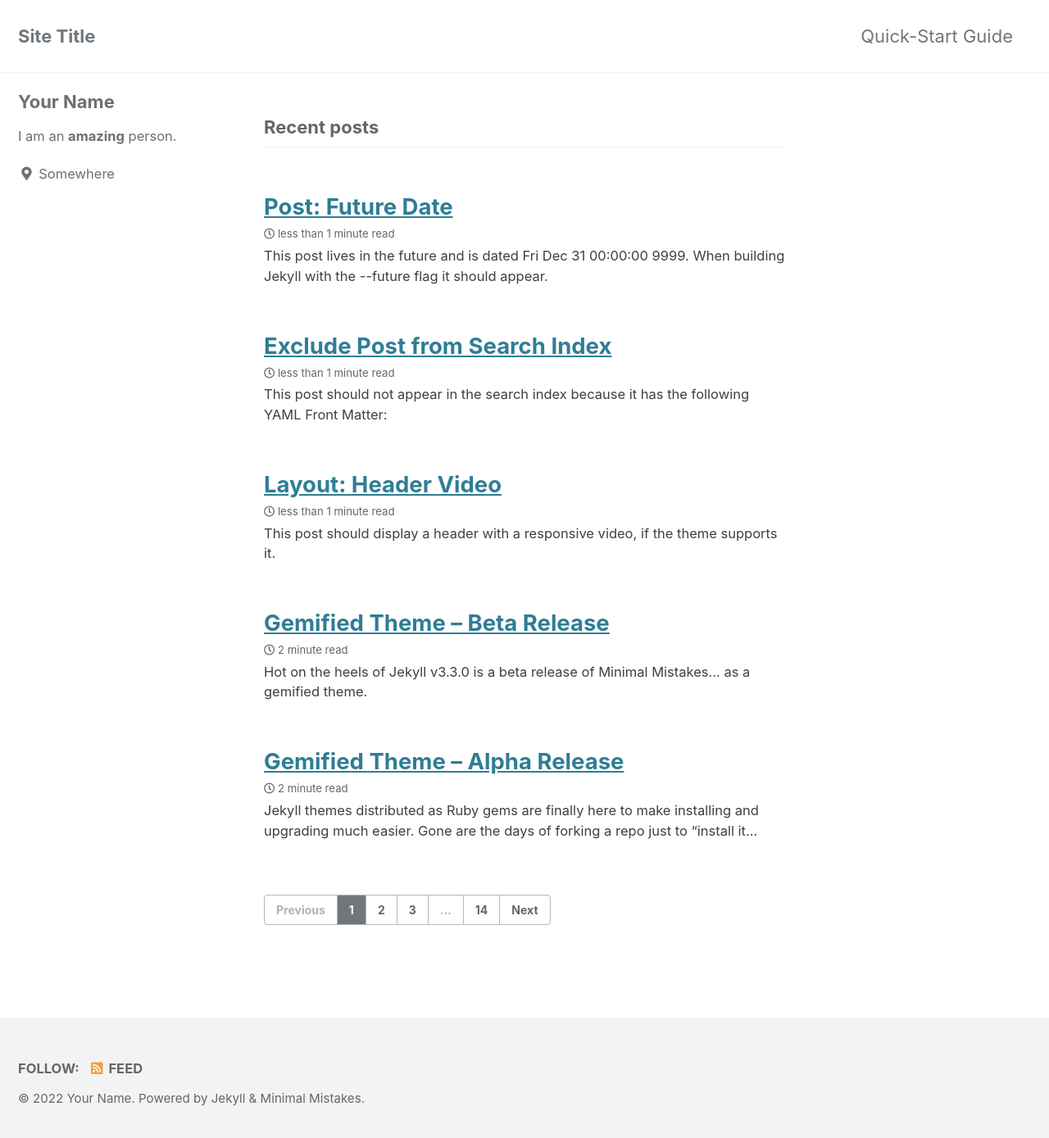
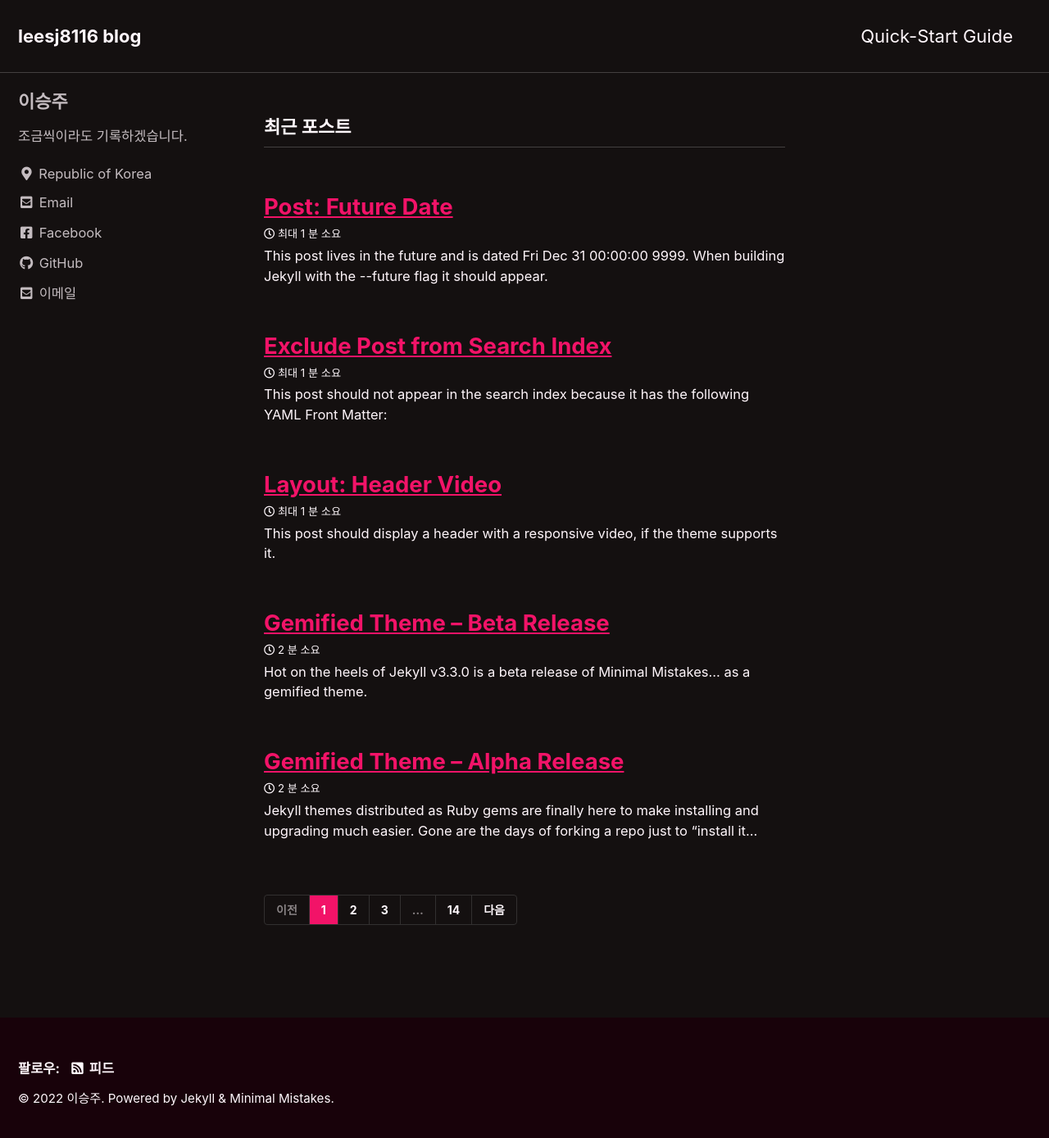
Before and after one commit to leesj8116/leesj8116.github.io, a Jekyll site: the page built from index.html, in a window 1280 px wide and 1397 px high. Shown: the top 1389 px of the window at 82% size. Built offline with Jekyll 4.4.1, drawn with Linux system fonts in a browser that asks for light colours; cached includes are drawn as plain includes; the list of posts is cut into pages by our own code.

Commit message:
블로그 설정 변경

```diff
--- a/_config.yml
+++ b/_config.yml
@@ -12,21 +12,21 @@
 
 # theme                  : "minimal-mistakes-jekyll"
 # remote_theme           : "mmistakes/minimal-mistakes"
-minimal_mistakes_skin    : "default" # "air", "aqua", "contrast", "dark", "dirt", "neon", "mint", "plum", "sunrise"
+minimal_mistakes_skin    : "neon" # "default", "air", "aqua", "contrast", "dark", "dirt", "neon", "mint", "plum", "sunrise"
 
 # Site Settings
-locale                   : "en-US"
-title                    : "Site Title"
-title_separator          : "-"
+locale                   : "ko-KR"
+title                    : "leesj8116 blog"
+title_separator          : "&#124;"
 subtitle                 : # site tagline that appears below site title in masthead
-name                     : "Your Name"
-description              : "An amazing website."
-url                      : # the base hostname & protocol for your site e.g. "https://mmistakes.github.io"
+name                     : "이승주"
+description              : "이것저것 기록하고자 노력하는 블로그"
+url                      : "https://leesj8116.github.io" # the base hostname & protocol for your site e.g. "https://mmistakes.github.io"
 baseurl                  : # the subpath of your site, e.g. "/blog"
-repository               : # GitHub username/repo-name e.g. "mmistakes/minimal-mistakes"
+repository               : "leesj8116/leesj8116.github.io" # GitHub username/repo-name e.g. "mmistakes/minimal-mistakes"
 teaser                   : # path of fallback teaser image, e.g. "/assets/images/500x300.png"
 logo                     : # path of logo image to display in the masthead, e.g. "/assets/images/88x88.png"
-masthead_title           : # overrides the website title displayed in the masthead, use " " for no title
+masthead_title           : "leesj8116 blog" # overrides the website title displayed in the masthead, use " " for no title
 # breadcrumbs            : false # true, false (default)
 words_per_minute         : 200
 comments:
@@ -104,15 +104,15 @@ analytics:
 
 # Site Author
 author:
-  name             : "Your Name"
+  name             : "이승주"
   avatar           : # path of avatar image, e.g. "/assets/images/bio-photo.jpg"
-  bio              : "I am an **amazing** person."
-  location         : "Somewhere"
-  email            :
+  bio              : "조금씩이라도 기록하겠습니다."
+  location         : "Republic of Korea"
+  email            : leesj8115@naver.com
   links:
     - label: "Email"
       icon: "fas fa-fw fa-envelope-square"
-      # url: "mailto:your.name@email.com"
+      url: "mailto:leesj8115@naver.com"
     - label: "Website"
       icon: "fas fa-fw fa-link"
       # url: "https://your-website.com"
@@ -121,10 +121,10 @@ author:
       # url: "https://twitter.com/"
     - label: "Facebook"
       icon: "fab fa-fw fa-facebook-square"
-      # url: "https://facebook.com/"
+      url: "https://facebook.com/leesj8115"
     - label: "GitHub"
       icon: "fab fa-fw fa-github"
-      # url: "https://github.com/"
+      url: "https://github.com/leesj8116"
     - label: "Instagram"
       icon: "fab fa-fw fa-instagram"
       # url: "https://instagram.com/"
```
